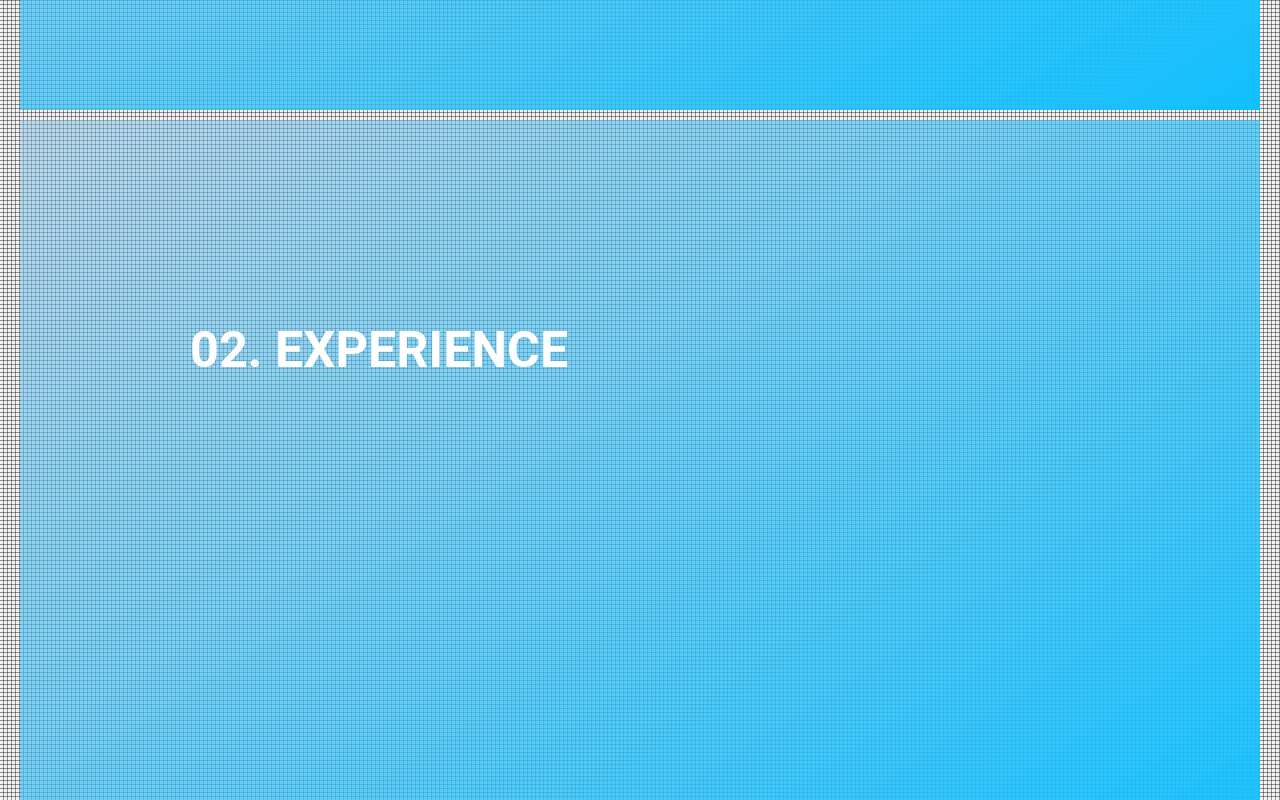
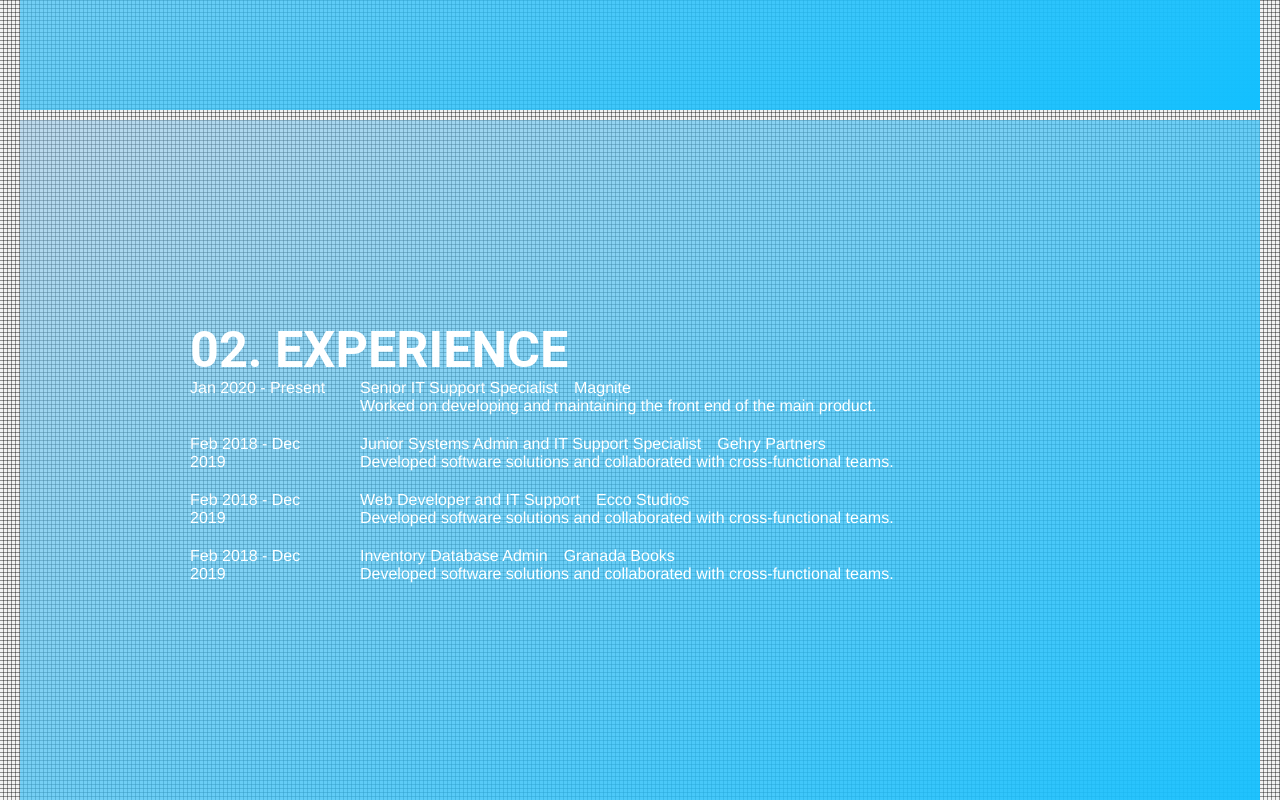
Before and after one commit to FlintSable/Portfolio-NextJS, a Next.js app: page / in a window 1280 px wide. Shown: the part 1500-2300 px from the top of the page. Built offline with nearby package versions, Linux system fonts and the light colour scheme.

Commit message:
adding media quieries for the header as well

```diff
--- a/components/Container/Container.module.css
+++ b/components/Container/Container.module.css
@@ -1,3 +1,4 @@
+/* variables defined in globals.css */
 .wrapper {
   display: grid;
   max-width: 100vw;
@@ -27,38 +28,37 @@
       )
       0% 0% / 80px 80px,
     rgb(242, 242, 242);
+    grid-template:
+      "landing landing landing" 100vh
+      "about about about" 100vh
+      "experience experience experience" 100vh
+      "projects projects projects" 100vh
+      "footer footer footer" 10px / 1fr 4fr 1fr;
 }
 
 
-/* Media Queries*/
-@media (width >= 300px) {
-  /* .wrapper {
-    grid-template-columns: auto auto;
+/* Media Queries */
+
+/* Phone */
+@media (max-width: var(--screen-xs)) {
+  .wrapper {
     grid-template:
-        "landing" 100vw
-        "about" 100vw
-        "eperience" 100vw
-        "projects" 100vw
-        "footer" 100vw;
-  } */
+      "landing" 100vh
+      "about" 100vh
+      "experience" 100vh
+      "projects" 100vh
+      "footer" 10vh;
+  }
+}
+
+/* Small Desktop */
+@media (min-width: calc(var(--screen-sm) + 0.02px)) and (max-width: var(--screen-md)) {
   .wrapper {
     grid-template:
       "landing landing landing" 100vh
       "about about about" 100vh
       "experience experience experience" 100vh
       "projects projects projects" 100vh
-      "footer footer footer" 10px / 1fr 4fr 1fr;
+      "footer footer footer" 10px / 1fr 3fr 1fr;
   }
 }
-
-/* applies only if width is >=700px */
-@media (max-width: 700px) {
-  .wrapper {
-    grid-template:
-      "landing landing landing" 100vh
-      "about about about" 100vh
-      "experience experience experience" 100vh
-      "projects projects projects" 100vh
-      "footer footer footer" 10px / 1fr 4fr 1fr;
-  }
-}
--- a/components/Experience/Experience.js
+++ b/components/Experience/Experience.js
@@ -2,16 +2,56 @@ import React, { useEffect, useState } from "react";
 import Head from "next/head";
 import styles from "./Experience.module.css";
 
+const experienceData = [
+  {
+    date: 'Jan 2020 - Present',
+    jobTitle: 'Senior IT Support Specialist',
+    company: 'Magnite',
+    description: 'Worked on developing and maintaining the front end of the main product.'
+  },
+  {
+    date: 'Feb 2018 - Dec 2019',
+    jobTitle: 'Junior Systems Admin and IT Support Specialist',
+    company: 'Gehry Partners',
+    description: 'Developed software solutions and collaborated with cross-functional teams.'
+  },
+  {
+    date: 'Feb 2018 - Dec 2019',
+    jobTitle: 'Web Developer and IT Support',
+    company: 'Ecco Studios',
+    description: 'Developed software solutions and collaborated with cross-functional teams.'
+  },
+  {
+    date: 'Feb 2018 - Dec 2019',
+    jobTitle: 'Inventory Database Admin',
+    company: 'Granada Books',
+    description: 'Developed software solutions and collaborated with cross-functional teams.'
+  }
+]
+
+
 const Experience = () => {
   return (
-    <div id="section-experince" className={styles["main-experience"]}>
+    <section id="section-experince" className={styles["main-experience"]}>
       <div className={"section-interior"}>
         <h1 className={"section-h1"}>02. Experience</h1>
-        <div className={styles["layout-exp"]}>
-          {/* this next section should loop over data */}
-        </div>
+        {/* <div className={styles["layout-exp"]}> */}
+          {experienceData.map((experience, index) => (
+            <div key={index} className={styles.experienceRow}>
+              <time dateTime="2020-01">{experience.date}</time>
+              <div className={styles.jobDetails}>
+                <div className={styles.roleCompany}>
+                  <h3>{experience.jobTitle}</h3>
+                  <h4>{experience.company}</h4>
+                </div>
+              <p>{experience.description}</p>
+              </div>
+            </div>
+
+          ))}
+        {/* </div> */}
       </div>
-    </div>
+    </section>
   );
 };
 
--- a/components/Experience/Experience.module.css
+++ b/components/Experience/Experience.module.css
@@ -15,6 +15,27 @@
     max-width: 900px;
 }
 
+.experienceRow {
+    display: flex;
+    align-items: flex-start;
+    margin-bottom: 1.25rem;
+}
+
+.experienceRow time {
+    flex: 0 0 150px;
+    margin-right: 1.25rem;
+}
+
+.jobDetails {
+    flex: 1;
+}
+
+.roleCompany {
+    display: flex;
+    align-items: baseline;
+    gap: 1rem;
+}
+
 .section-h1 {
     text-transform: uppercase;
     font: bold var(--fs-l) Roboto, sans-serif;
--- a/components/Header/Header.module.css
+++ b/components/Header/Header.module.css
@@ -1,11 +1,8 @@
 .header {
     position: fixed;
-    /* position:absolute; */
     display: flex;
-
     width: calc(100% - 40px);
     height: 50px;
-    /* margin: 0 20px 0 20px; */
     padding: 10px;
     transition: top 0.3s;
 
@@ -66,9 +63,33 @@
     text-decoration: none;
 }
 
-@media (min-width: 700px) {
-    .header {
-        justify-content: space-between;
-        flex-direction: row;
+/* Tablet */
+@media(min-width: calc(var(--screen-xs) + 0.02px)) and (max-width: var(--screen-sm)){
+    .main-nav {
+        width: 400px;
+    }
+
+    .li {
+        padding-left: 15px;
     }
 }
+
+/* Phone */
+@media(max-width: var(--screen-xs)){
+    .header {
+        padding: 10px 20px;
+    }
+
+    .main-nav {
+        width: auto;
+    }
+
+    .ul {
+        flex-wrap: wrap;
+        justify-content: flex-end;
+    }
+
+    .li {
+        padding-left: 10px;
+    }
+}
--- a/components/HeroText/HeroText.js
+++ b/components/HeroText/HeroText.js
@@ -16,7 +16,7 @@ const HeroText = () => {
       </p>
       <p className={styles["hero-tagline"]}>
         From troubleshooting systems to crafting code - I build, test and
-        support ....
+        support
       </p>
     </div>
   );
--- a/styles/globals.css
+++ b/styles/globals.css
@@ -3,11 +3,16 @@
 @import "tailwindcss/utilities";
 
 :root {
-  --fs-xl: clamp(2em, 4vw + 1em, 20em);
-  --fs-l: clamp(1.5em, 3vw + 0.75em, 15em);
+  --fs-xl: clamp(2em, 4vw + 1em, 5rem);
+  --fs-l: clamp(1.5em, 3vw + 0.75em, 3.75em);
   --fs-600: 1.5rem;
   --fs-500: 1.25rem;
   --fs-400: 1rem;
+
+  --screen-xs: 575.98px; /* Phone */
+  --screen-sm: 767.98px; /* Tablet */
+  --screen-md: 991.98px; /* small desktop */
+  --screen-lg: 1199.98px; /* large destkop */
 }
 
 * {
@@ -38,7 +43,7 @@ html {
 ::-webkit-scrollbar {
   width: 0.5em;
 }
-::webkit-scrollbar-track {
+::-webkit-scrollbar-track {
   border-radius: 100vw;
   margin-block: 1em;
 }
@@ -68,3 +73,26 @@ html {
   );
   filter: progid:DXImageTransform.Microsoft.gradient(startColorstr="#12c0ff",endColorstr="#12c0ff",GradientType=1);
 }
+
+
+/* Phone */
+@media (max-width: var(--screen-xs)) {
+  :root {
+    --fs-xl: 2.5rem;
+    --fs-l: 2rem;
+    --fs-600: 1.25rem;
+    --fs-500: 1.125rem;
+    --fs-400: 1rem;
+  }
+}
+
+/* Tablet */
+@media (min-width: calc(var(--screen-xs) + 0.02px)) and (max-width: var(--screen-sm)) {
+  :root {
+    --fs-xl: 3rem;
+    --fs-l: 2.25rem;
+    --fs-600: 1.375rem;
+    --fs-500: 1.25rem;
+    --fs-400: 1rem;
+  }
+}
```
